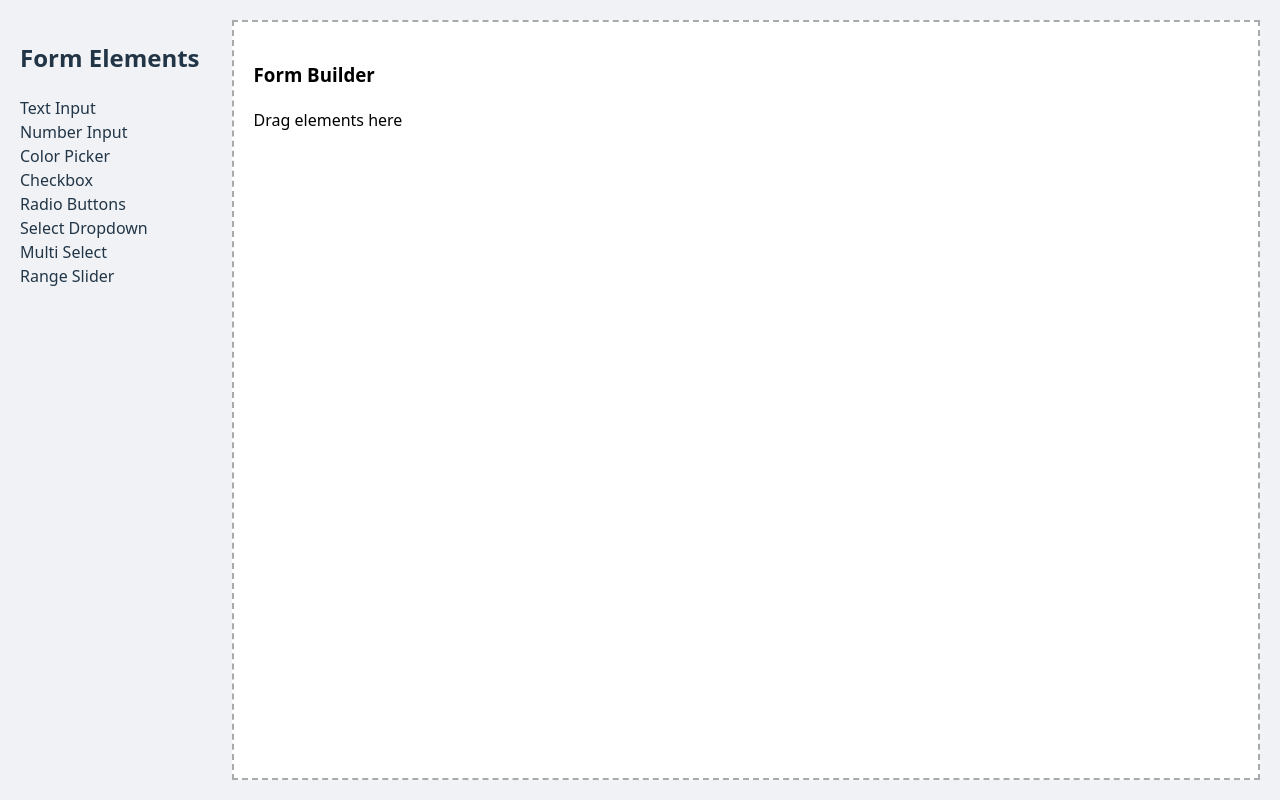
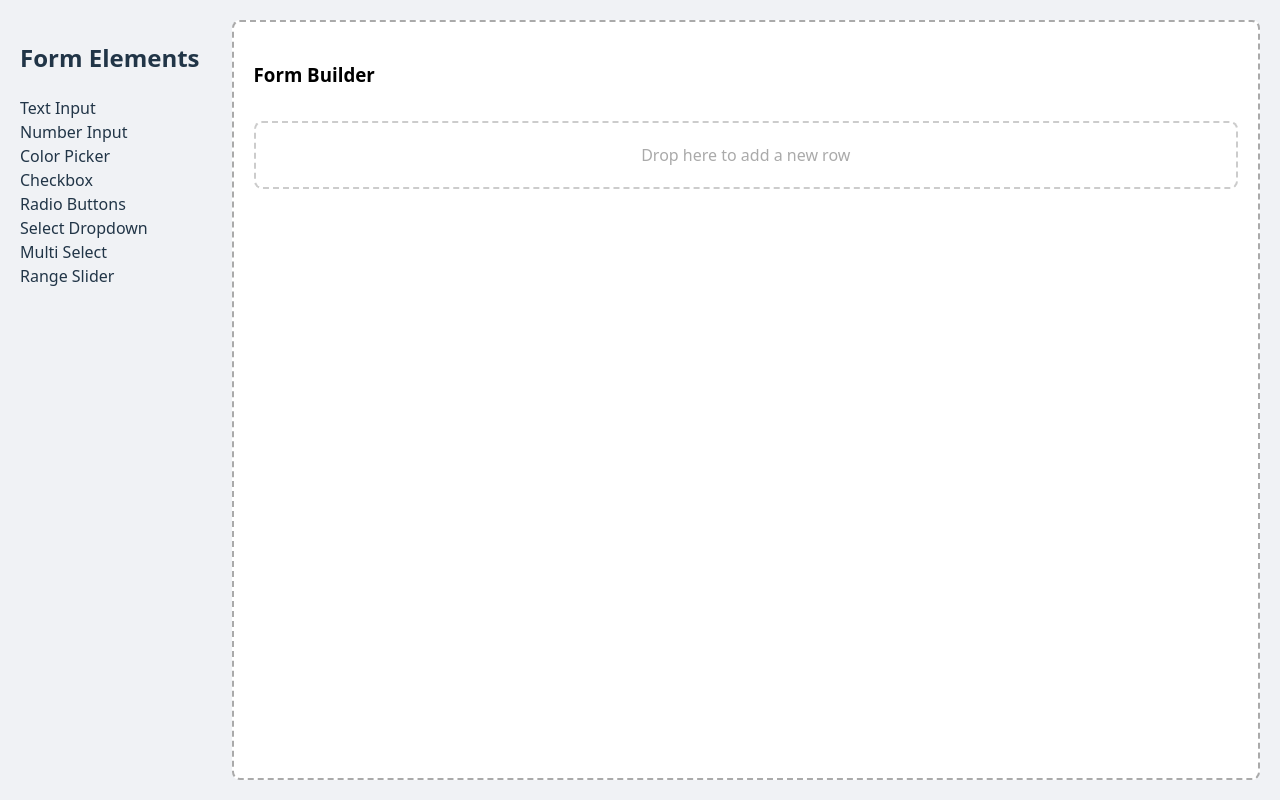
Before and after one commit to Mahdi15-879/Form-builder, a React (Vite) app: page / in a window 1280 px wide. Built offline with nearby package versions, Linux system fonts and the light colour scheme.

Commit message:
feature: adding new element in desire row ability added

```diff
--- a/src/App.css
+++ b/src/App.css
@@ -16,3 +16,22 @@ body,
   overflow: hidden;
   box-sizing: border-box;
 }
+
+.canvas-scroll::-webkit-scrollbar {
+  width: 10px;
+}
+
+.canvas-scroll::-webkit-scrollbar-track {
+  background: #f1f1f1;
+  border-radius: 8px;
+}
+
+.canvas-scroll::-webkit-scrollbar-thumb {
+  background-color: #ccc;
+  border-radius: 8px;
+  border: 2px solid #f1f1f1;
+}
+
+.canvas-scroll::-webkit-scrollbar-thumb:hover {
+  background-color: #999;
+}
--- a/src/App.jsx
+++ b/src/App.jsx
@@ -1,7 +1,7 @@
 import "./App.css";
 import { useState } from "react";
-import { DndContext, closestCenter, DragOverlay } from "@dnd-kit/core";
-import { arrayMove } from "@dnd-kit/sortable";
+import { DndContext, rectIntersection, DragOverlay } from "@dnd-kit/core";
+
 import { v4 as uuidv4 } from "uuid";
 
 import Sidebar from "./components/Sidebar";
@@ -9,58 +9,76 @@ import Canvas from "./components/Canvas";
 import FormElement from "./components/FormElement";
 
 function App() {
-  const [formFields, setFormFields] = useState([]);
-  const [activeDragItem, setActiveDragItem] = useState(null); // 👈
+  const [formRows, setFormRows] = useState([]);
+  const [activeDragItem, setActiveDragItem] = useState(null);
 
   const handleDragStart = (event) => {
     const { active } = event;
 
-    // اگر از sidebar می‌کشیم
     if (!active.data?.current) {
       setActiveDragItem({ type: active.id });
     } else {
-      // اگر از داخل canvas می‌کشیم
-      const found = formFields.find((item) => item.id === active.id);
-      setActiveDragItem(found);
+      const foundRow = formRows.find((row) =>
+        row.elements.find((item) => item.id === active.id)
+      );
+
+      const foundItem = foundRow?.elements.find(
+        (item) => item.id === active.id
+      );
+      setActiveDragItem(foundItem || null);
     }
   };
 
   const handleDragEnd = (event) => {
     const { active, over } = event;
+    setActiveDragItem(null);
+    if (!over) return;
 
-    setActiveDragItem(null); // reset
+    const isFromSidebar = !active.data?.current;
 
-    // Drop from sidebar into canvas
-    if (
-      active &&
-      over &&
-      active.id !== over.id &&
-      active.data?.current == null
-    ) {
-      const newField = {
+    if (isFromSidebar) {
+      const newElement = {
         id: uuidv4(),
         type: active.id,
       };
 
-      setFormFields((prev) => [...prev, newField]);
-      return;
-    }
+      const overData = over?.data?.current;
+      const targetRowId = overData?.type === "row" ? over.id : null;
 
-    // Sort inside canvas
-    if (active && over && active.data?.current && over.id !== active.id) {
-      const oldIndex = formFields.findIndex((item) => item.id === active.id);
-      const newIndex = formFields.findIndex((item) => item.id === over.id);
-      setFormFields((fields) => arrayMove(fields, oldIndex, newIndex));
+      if (targetRowId) {
+        setFormRows((prev) =>
+          prev.map((row) =>
+            row.id === targetRowId
+              ? { ...row, elements: [...row.elements, newElement] }
+              : row
+          )
+        );
+      } else if (over.id === "new-row-dropzone") {
+        setFormRows((prev) => [
+          ...prev,
+          {
+            id: uuidv4(),
+            elements: [newElement],
+          },
+        ]);
+      }
     }
   };
 
   const handleDeleteField = (id) => {
-    setFormFields((prev) => prev.filter((field) => field.id !== id));
+    setFormRows((prev) =>
+      prev
+        .map((row) => ({
+          ...row,
+          elements: row.elements.filter((el) => el.id !== id),
+        }))
+        .filter((row) => row.elements.length > 0)
+    );
   };
 
   return (
     <DndContext
-      collisionDetection={closestCenter}
+      collisionDetection={rectIntersection}
       onDragStart={handleDragStart}
       onDragEnd={handleDragEnd}
     >
@@ -69,10 +87,9 @@ function App() {
         style={{ display: "flex", padding: 20, width: "100%", gap: "2rem" }}
       >
         <Sidebar />
-        <Canvas formFields={formFields} onDeleteField={handleDeleteField} />
+        <Canvas formRows={formRows} onDeleteField={handleDeleteField} />
       </div>
 
-      {/* 👇 DragOverlay goes here */}
       <DragOverlay>
         {activeDragItem ? (
           <div
--- a/src/components/canvas.jsx
+++ b/src/components/canvas.jsx
@@ -1,45 +1,12 @@
-import {
-  SortableContext,
-  rectSortingStrategy,
-  useSortable,
-} from "@dnd-kit/sortable";
 import { useDroppable } from "@dnd-kit/core";
-import { CSS } from "@dnd-kit/utilities";
-import FormElement from "./FormElement";
+import Row from "./Row";
 
-const SortableItem = ({ id, type, onDelete }) => {
-  const { attributes, listeners, setNodeRef, transform, transition } =
-    useSortable({ id });
-
-  const style = {
-    transform: CSS.Transform.toString(transform),
-    transition,
-    background: "#f8f8f8",
-    padding: "10px",
-    borderRadius: "4px",
-    minWidth: "fit-content",
-    display: "flex",
-    alignItems: "center",
-    gap: "10px",
-  };
-
-  return (
-    <div ref={setNodeRef} style={style} {...attributes}>
-      <span {...listeners} style={{ cursor: "grab" }}>
-        ⠿
-      </span>
-      <FormElement type={type} />
-      <button onClick={() => onDelete(id)}>✕</button>
-    </div>
-  );
-};
-
-const Canvas = ({ formFields, onDeleteField }) => {
-  const { setNodeRef } = useDroppable({ id: "canvas-dropzone" });
+const Canvas = ({ formRows, onDeleteField }) => {
+  const { setNodeRef } = useDroppable({ id: "new-row-dropzone" });
 
   return (
     <div
-      ref={setNodeRef}
+      className="canvas-scroll"
       style={{
         flex: 1,
         height: "100%",
@@ -48,26 +15,31 @@ const Canvas = ({ formFields, onDeleteField }) => {
         padding: "20px",
         background: "#fff",
         boxSizing: "border-box",
+        borderRadius: "8px",
+        overflowY: "scroll",
+        overflowX: "hidden",
       }}
     >
       <h3 style={{ color: "#000" }}>Form Builder</h3>
-      {formFields.length === 0 && (
-        <p style={{ color: "#000" }}>Drag elements here</p>
+      {formRows.map((row) => (
+        <Row key={row.id} row={row} onDelete={onDeleteField} />
+      ))}
+
+      {formRows?.length < 6 && (
+        <div
+          ref={setNodeRef}
+          style={{
+            padding: "20px",
+            marginTop: "2rem",
+            border: "2px dashed #ccc",
+            textAlign: "center",
+            color: "#aaa",
+            borderRadius: "8px",
+          }}
+        >
+          Drop here to add a new row
+        </div>
       )}
-
-      <SortableContext
-        items={formFields.map((f) => f.id)}
-        strategy={rectSortingStrategy}
-      >
-        {formFields.map((field) => (
-          <SortableItem
-            key={field.id}
-            id={field.id}
-            type={field.type}
-            onDelete={onDeleteField}
-          />
-        ))}
-      </SortableContext>
     </div>
   );
 };
--- /dev/null
+++ b/src/components/row.jsx
@@ -0,0 +1,38 @@
+import { useDroppable } from "@dnd-kit/core";
+import SortableItem from "./SortableItem";
+
+const Row = ({ row, onDelete }) => {
+  const { setNodeRef, isOver } = useDroppable({
+    id: row.id,
+    data: { type: "row" },
+  });
+
+  return (
+    <div
+      ref={setNodeRef}
+      style={{
+        display: "flex",
+        flexWrap: "wrap",
+        gap: "1rem",
+        marginBottom: "1rem",
+        background: isOver ? "#e0f7ff" : "#f4f4f4",
+        padding: "20px",
+        border: isOver ? "2px dashed #00aaff" : "2px dashed transparent",
+        borderRadius: "6px",
+        minHeight: "80px",
+        position: "relative",
+      }}
+    >
+      {row.elements.map((field) => (
+        <SortableItem
+          key={field.id}
+          id={field.id}
+          type={field.type}
+          onDelete={onDelete}
+        />
+      ))}
+    </div>
+  );
+};
+
+export default Row;
--- /dev/null
+++ b/src/components/sortableItem.jsx
@@ -0,0 +1,32 @@
+import { useSortable } from "@dnd-kit/sortable";
+import { CSS } from "@dnd-kit/utilities";
+import FormElement from "./FormElement";
+
+const SortableItem = ({ id, type, onDelete }) => {
+  const { attributes, listeners, setNodeRef, transform, transition } =
+    useSortable({ id });
+
+  const style = {
+    transform: CSS.Transform.toString(transform),
+    transition,
+    background: "#f8f8f8",
+    padding: "10px",
+    borderRadius: "4px",
+    minWidth: "fit-content",
+    display: "flex",
+    alignItems: "center",
+    gap: "10px",
+  };
+
+  return (
+    <div ref={setNodeRef} style={style} {...attributes}>
+      <span {...listeners} style={{ cursor: "grab", color: "#000" }}>
+        ⠿
+      </span>
+      <FormElement type={type} />
+      <button onClick={() => onDelete(id)}>✕</button>
+    </div>
+  );
+};
+
+export default SortableItem;
```
